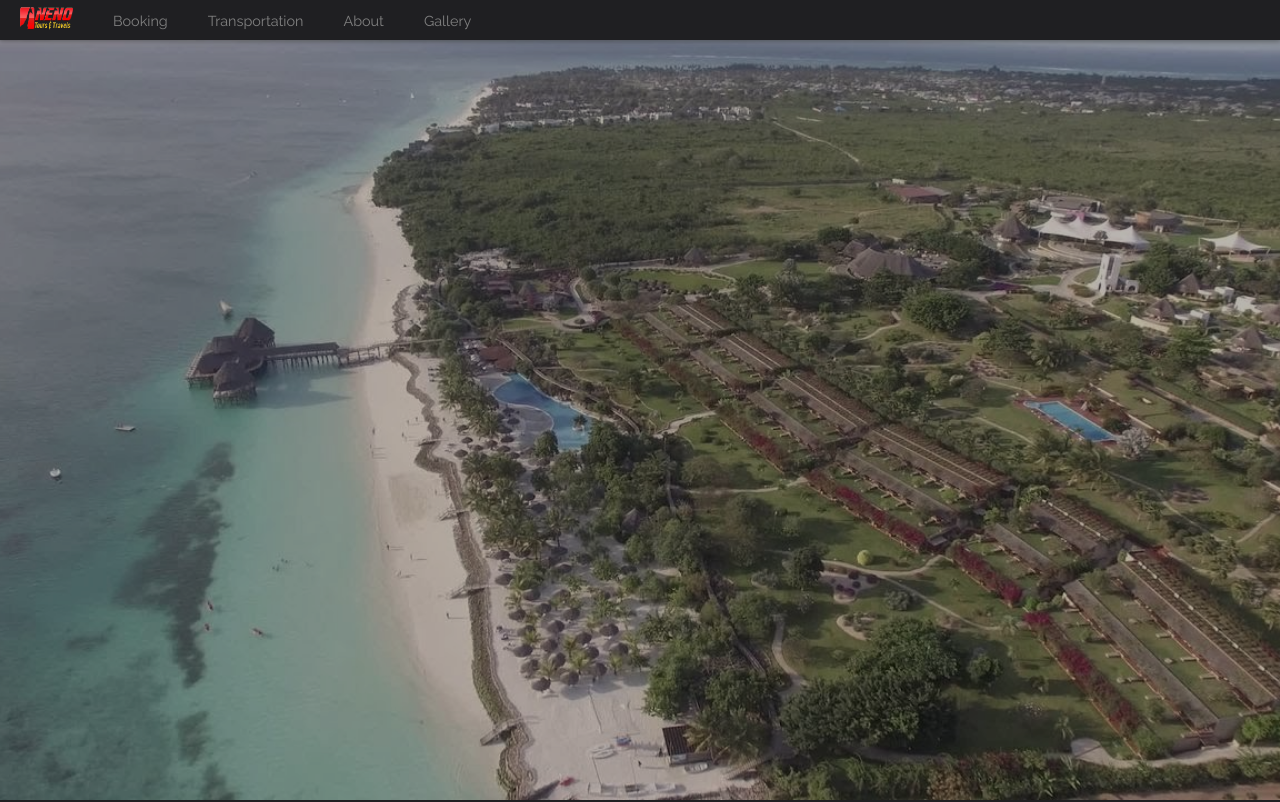
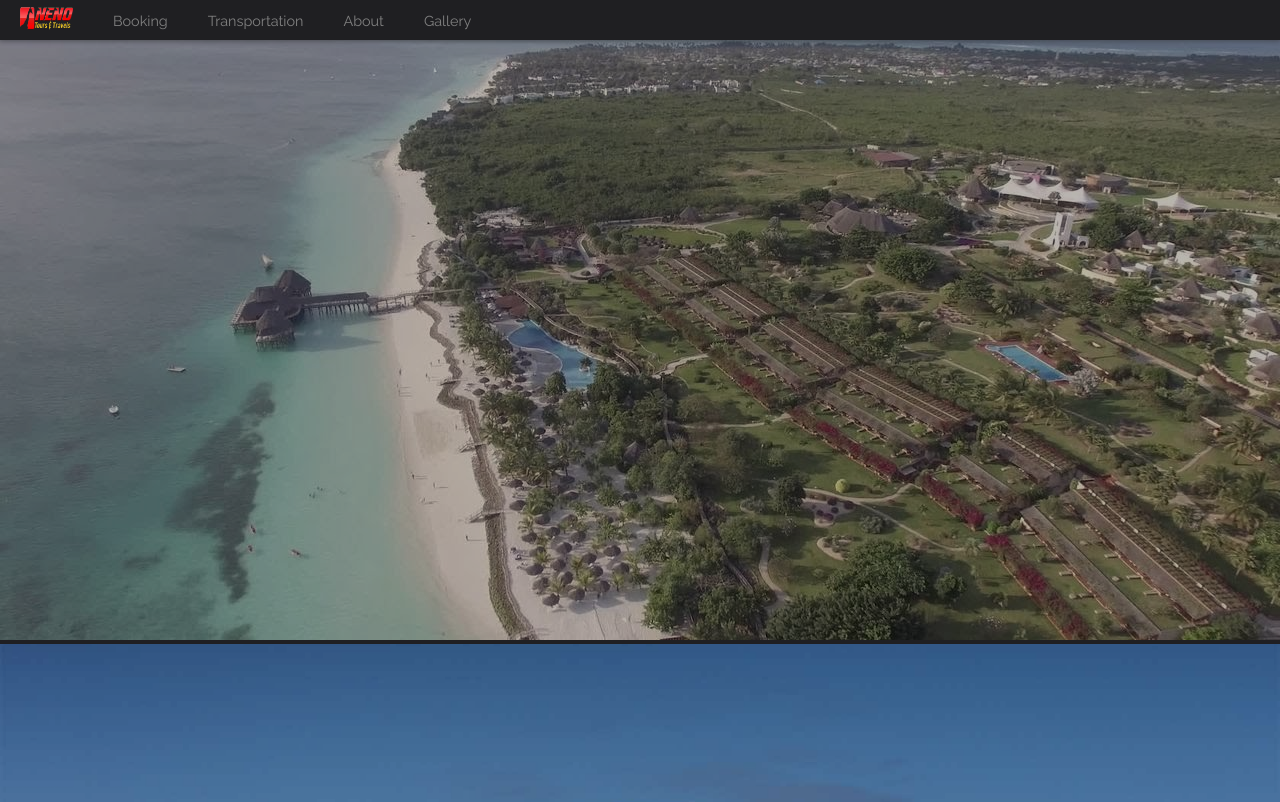
Before and after one commit to hleise/Neno, a React app: page /hotels in a window 1280 px wide. Shown: the top 802 px of the page. Built offline with nearby package versions, Linux system fonts and the light colour scheme; a web font is replaced by a local one.

Commit message:
menu and banner elements now have 80vh

```diff
--- a/src/scss/layout/_Banner.scss
+++ b/src/scss/layout/_Banner.scss
@@ -4,7 +4,7 @@
   justify-content: center;
   flex-direction: column;
   width: 100vw;
-  height: 100vh;
+  height: 80vh;
   z-index: 9;
   cursor: pointer;
   align-items: center;
@@ -25,7 +25,7 @@
     align-items: center;
     cursor:pointer;
     width: 100%;
-    height:100vh;
+    height:80vh;
     h1 {
 
       a {
@@ -40,7 +40,7 @@
   }
   .section-image {
     width: 100%;
-    height: 100vh;
+    height: 80vh;
     object-fit: cover;
     object-position: 50% 20%;
     filter: brightness(70%) saturate(90%) sepia(10%) blur(0px);
--- a/src/scss/layout/_Menu.scss
+++ b/src/scss/layout/_Menu.scss
@@ -4,7 +4,7 @@
   display: flex;
   justify-content: center;
   align-items: center;
-  height: 100vh;
+  height: 80vh;
   transform: translate3d(0,0,0);
   z-index: 99;
   width: 100vw;
```
